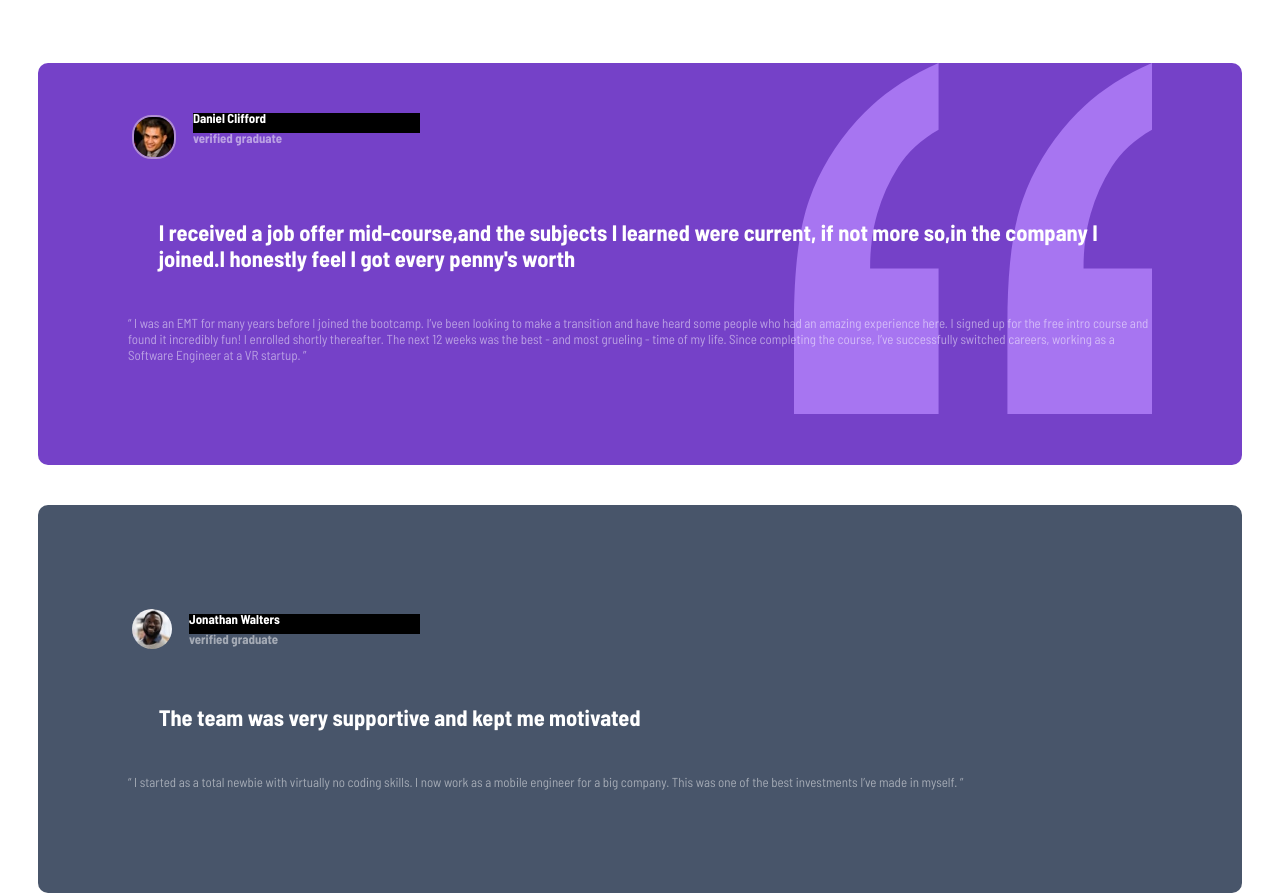
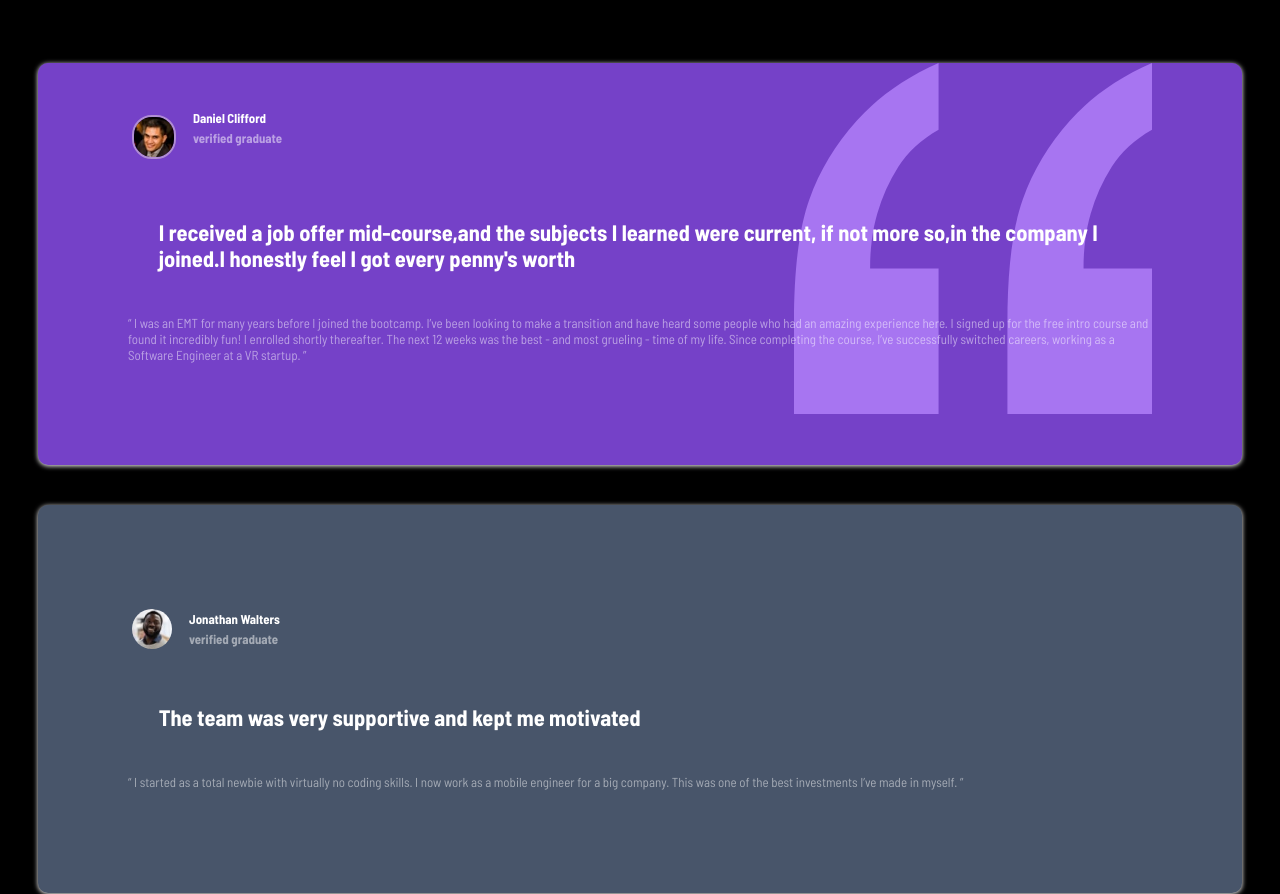
Before and after one commit to 7hkm/testimonials-design, a plain HTML site: page index.html in a window 1280 px wide. Shown: the part 149-1043 px from the top of the page. Drawn offline with Linux system fonts and the light colour scheme.

Commit message:
Update style.css

```diff
--- a/style.css
+++ b/style.css
@@ -8,6 +8,7 @@ body {
    padding-bottom: 15%;
    font-family: 'Barlow Semi Condensed';
    font-size: 13px;
+   background-color:black;
 }
 
 
@@ -35,7 +36,7 @@ h6{
     width: 100%;
     line-height: 10px;
     margin: 0% 4%  ;
-   background-color: black;
+
 }
 h3{
     z-index: 1;
```
